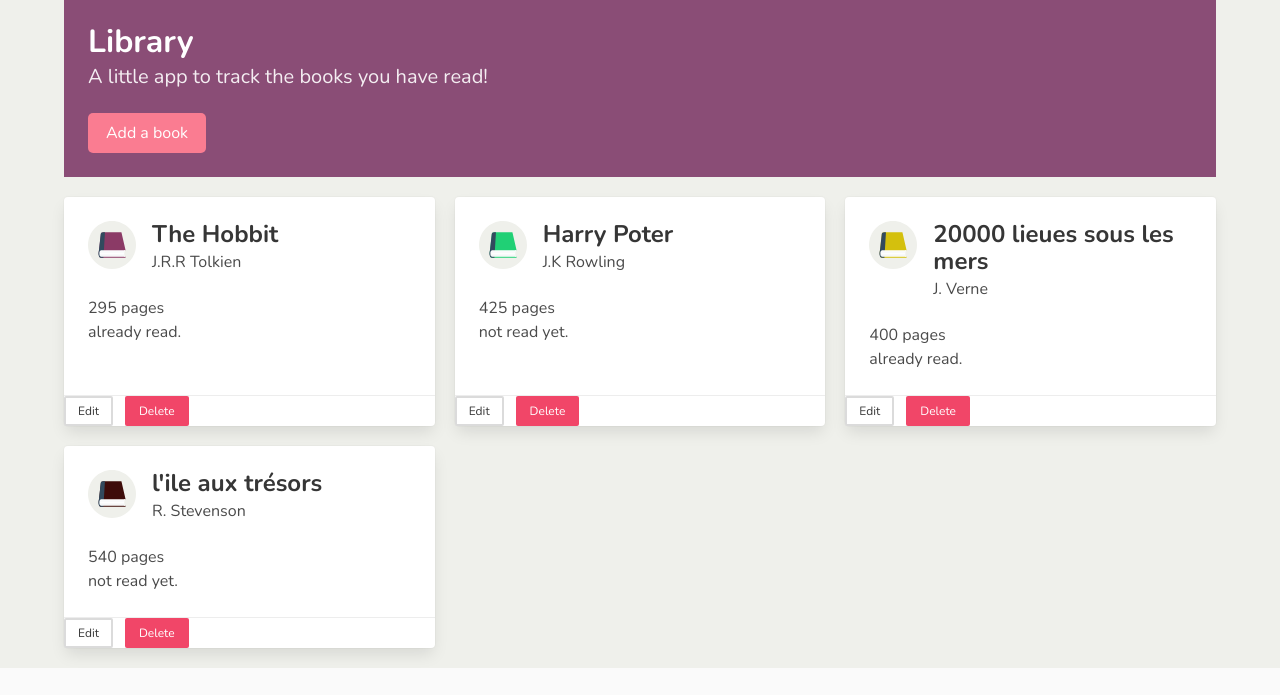
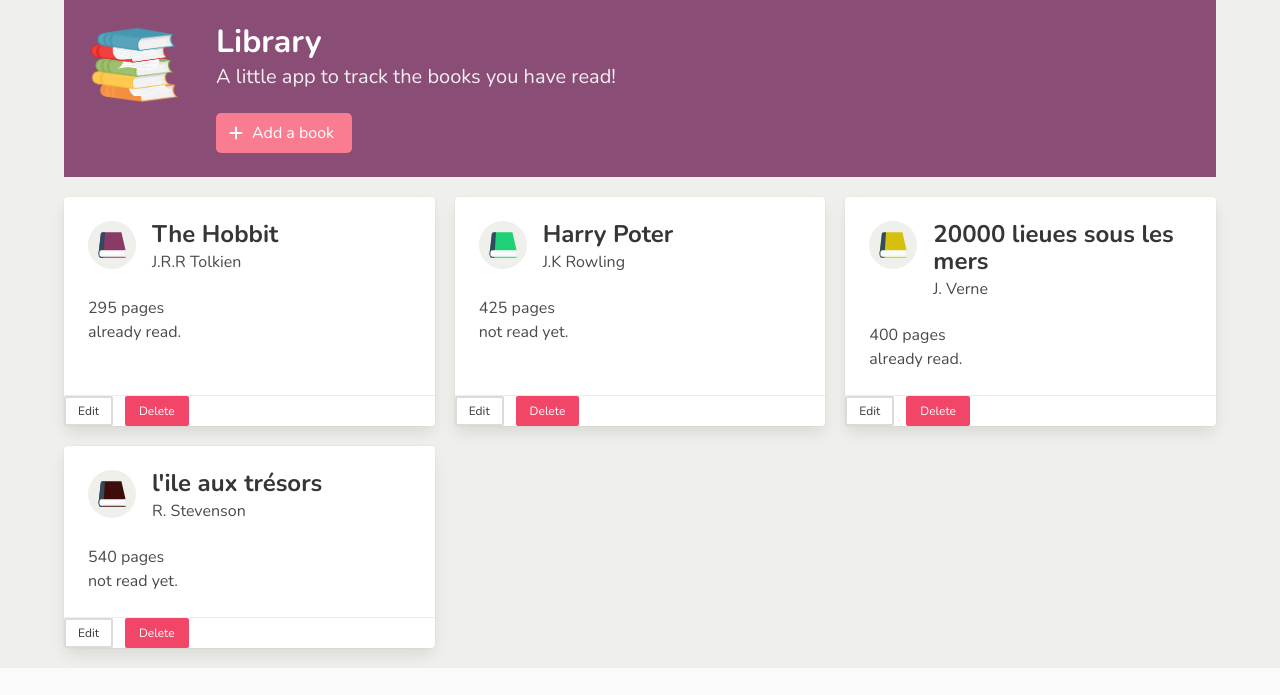
Before and after one commit to edesgree/odin-library-app, a website: page public/index.html in a window 1280 px wide. Shown: the top 695 px of the page. Drawn offline with nearby package versions, Linux system fonts and the light colour scheme.

Commit message:
add book icon, cleanup

```diff
--- a/public/index.html
+++ b/public/index.html
@@ -17,13 +17,28 @@
   <main class="container">
     <section class="hero is-small is-primary">
       <div class="hero-body">
+        <div class="media">
+          <div class="media-left">
+            <p class="image is-96x96">
+              <img src="images/library.png" alt="">
+            </p>
+          </div>
+          <div class="media-right">
             <p class="title">
               Library
             </p>
             <p class="subtitle">
               A little app to track the books you have read!
             </p>
-        <button class="button is-link js-modal-trigger" data-target="modal-addbook">Add a book</button>
+            <button class="button is-link js-modal-trigger" data-target="modal-addbook">
+              <span class="icon is-large">
+                <i class="fab fa-plus"></i>
+              </span>
+              <span>Add a book</span>
+            </button>
+          </div>
+        </div>
+
       </div>
     </section>
 
@@ -56,7 +71,7 @@
             </div>
           </div>
           <div class="field">
-            <p class="strong">Have you read the book?</p>
+            <label class="label" >Have you read the book?</label>
             <div class="control">
               <label class="radio">
                 <input type="radio" name="isread" value="true" required>
@@ -99,4 +114,5 @@
     </div>
   </footer>
 </body>
+
 </html>
--- a/public/script.js
+++ b/public/script.js
@@ -113,9 +113,12 @@ const app = () => {
     console.log("bookTitle: " + bookTitle);
     console.log("bookAuthor: " + bookAuthor);
     console.log("bookPages: " + bookPages);
+    // create a new book using the Book constructor
     let newBook = new Book(bookTitle, bookAuthor, bookPages, isRead);
+    // add new book to the collection array
     collection.push(newBook);
     console.log(collection);
+    // append the new book in the HTML book list
     books.innerHTML += collection[collection.length - 1].info();
   }
 
@@ -123,9 +126,7 @@ const app = () => {
   addBookForm.addEventListener('submit', (e) => {
     // prevent defaut action
     e.preventDefault();
-    console.log("click submit");
     if (checkForm()) {
-      console.log("form ok")
       addBook();
     }
   })
```
Also changed, not shown: src/index.html (+18 -2 lines), public/images/library.png (added), src/images/library.png (added). Lines whose indentation alone changed are shown as unchanged.
